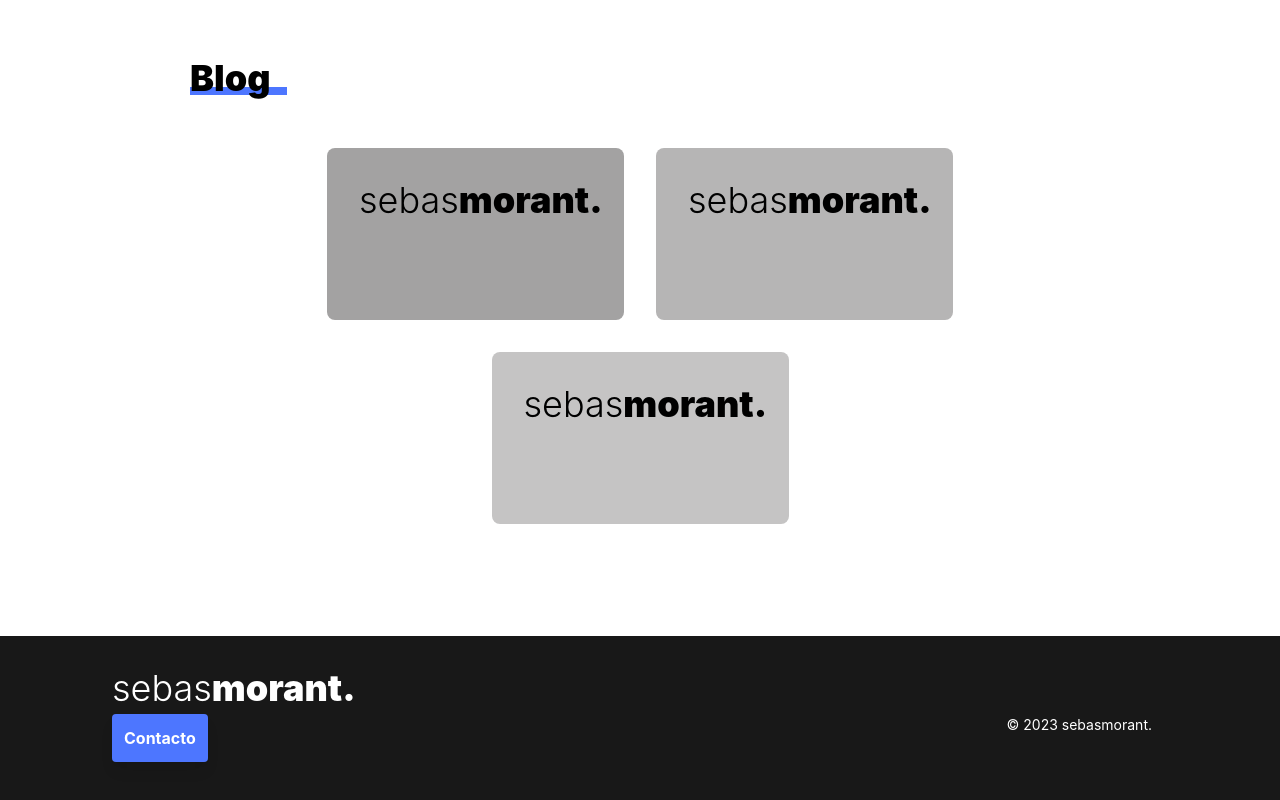
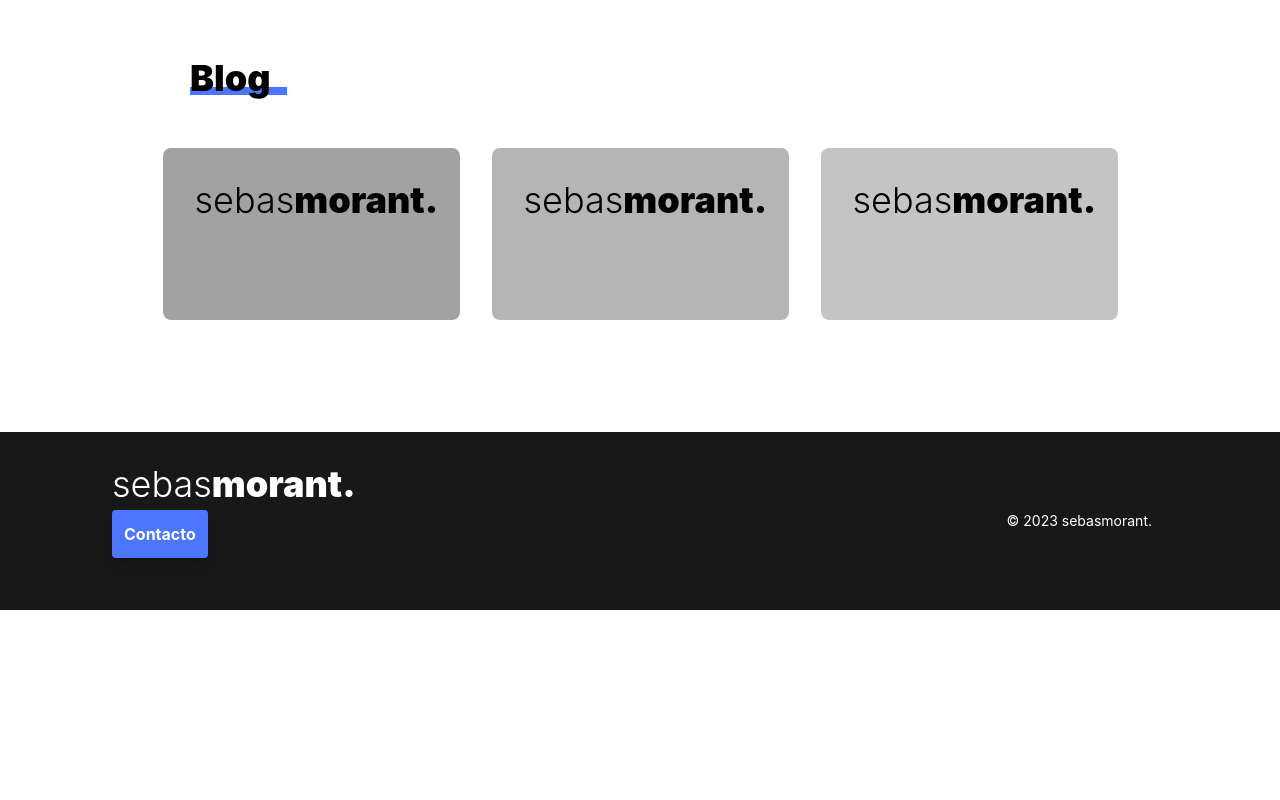
Before and after one commit to nzkdevsaider/nzkdevsaider.github.io, a Next.js app: page / in a window 1280 px wide. Shown: the part 1174-1974 px from the top of the page. After the commit the page ends 1784 px from the top, so only its background shows below. Built offline with nearby package versions, Linux system fonts and the light colour scheme.

Commit message:
(styling) fixed flexbox in blog section

```diff
--- a/pages/index.js
+++ b/pages/index.js
@@ -222,7 +222,7 @@ export default function Home() {
           <div id="blog" className="mb-16">
             <SText>Blog</SText>
           </div>
-          <div className="flex flex-wrap md:flex-row gap-8 place-content-center mb-28">
+          <div className="flex flex-col items-center md:flex-row gap-8 place-content-center mb-28">
             <div>
               <div className="bg-[#a3a2a2] rounded-lg p-8 w-[297px] h-[172px]">
                 <SLogo light />
```
